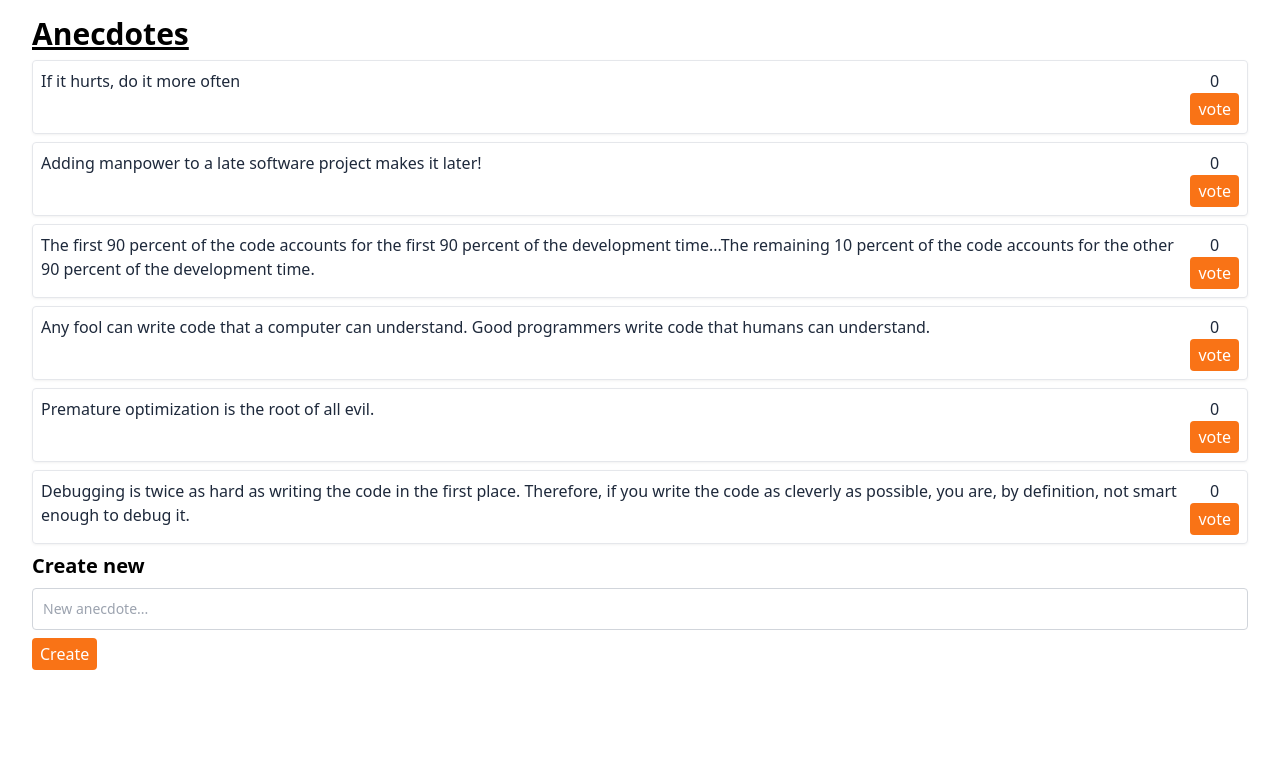
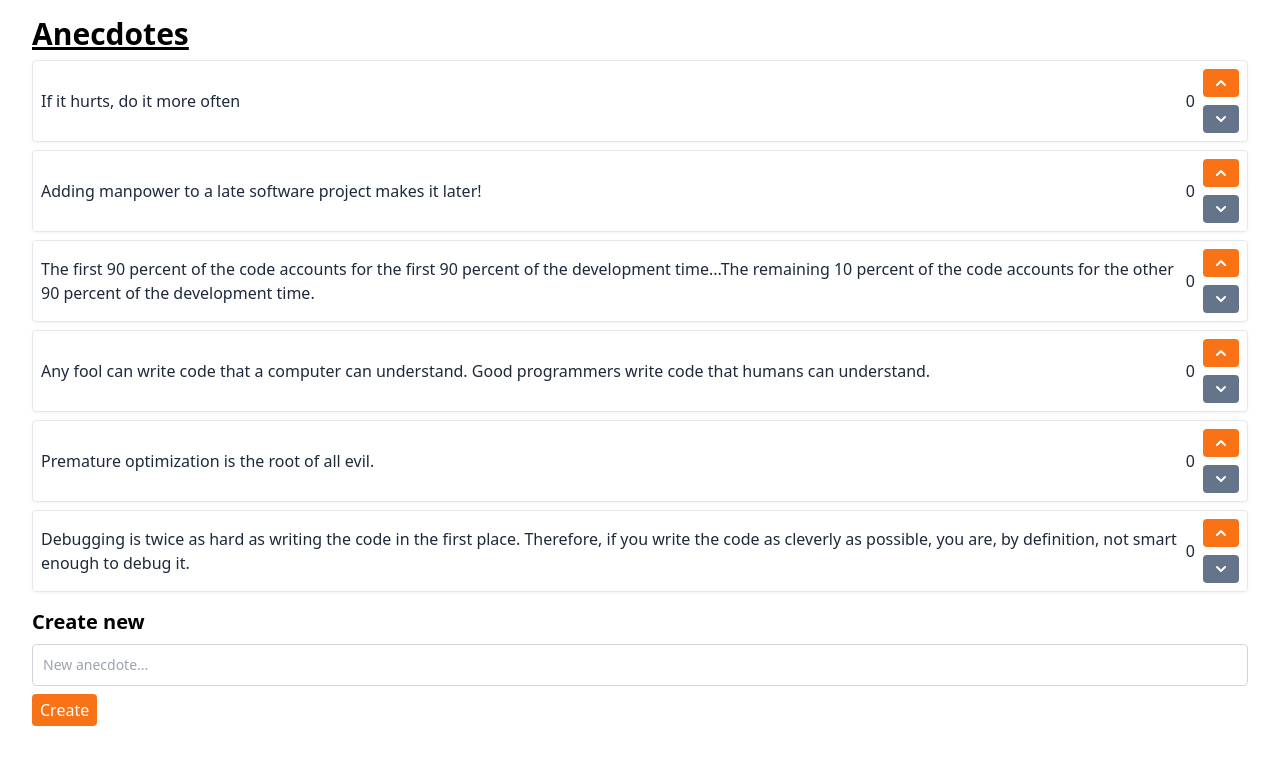
Before and after one commit to gjohnsx/fullstackopen, a React (Create React App) app in the folder part6/redux-anecdotes/: page / in a window 1280 px wide. Shown: the top 764 px of the page. Built offline with nearby package versions, Linux system fonts and the light colour scheme.

Commit message:
ex 6.5 anecdotes ordered by votes, downvote button

```diff
--- a/part6/redux-anecdotes/package.json
+++ b/part6/redux-anecdotes/package.json
@@ -3,6 +3,7 @@
   "version": "0.1.0",
   "private": true,
   "dependencies": {
+    "@heroicons/react": "^1.0.6",
     "@testing-library/jest-dom": "^5.16.4",
     "@testing-library/react": "^13.1.1",
     "@testing-library/user-event": "^14.1.1",
--- a/part6/redux-anecdotes/src/App.js
+++ b/part6/redux-anecdotes/src/App.js
@@ -1,69 +1,93 @@
-import { useSelector, useDispatch } from 'react-redux';
-import { addLike, createAnecdote } from './reducers/anecdoteReducer';
+import { useSelector, useDispatch } from "react-redux";
+import {
+  addLike,
+  subtractLike,
+  createAnecdote,
+} from "./reducers/anecdoteReducer";
+
+import { ChevronUpIcon, ChevronDownIcon } from "@heroicons/react/solid";
 
 const App = () => {
-  const anecdotes = useSelector(state => state);
+  const anecdotes = useSelector((state) => state.sort((a, b) => b.votes - a.votes));
   const dispatch = useDispatch();
 
-  const vote = (id) => {
-    console.log('adding vote for id:', id);
+  const upvote = (id) => {
+    console.log("upvoting id:", id);
     dispatch(addLike(id));
   };
 
-  const addNew = event => {
+  const downvote = (id) => {
+    console.log("downvoting id:", id);
+    dispatch(subtractLike(id));
+  };
+
+  const addNew = (event) => {
     event.preventDefault();
-    console.log('adding new...');
+    console.log("adding new...");
     // get the data from the input field
     const content = event.target.anecdote.value;
-    console.log('content =', content)
+    console.log("content =", content);
     // dispatch an event with createAnecdote and the data
-    event.target.anecdote.value = ''
+    event.target.anecdote.value = "";
     dispatch(createAnecdote(content));
   };
 
+  const AnecdotesRender = () => {
+    // const anecdotesSorted = anecdotes.sort((a, b) => b.votes - a.votes);
+    const anecdotesSorted = anecdotes.slice();
     return (
-    <div className='container py-4'>
-      <h2 className='text-3xl font-bold underline'>Anecdotes</h2>
-
-      <div className='py-2'>
-
-        {anecdotes.map(anecdote =>
-          <div key={anecdote.id} className='flex mb-2 p-2 border rounded drop-shadow-sm bg-white text-slate-800'>
-            <div className='mr-auto'>{anecdote.content}</div>
-            <div className='flex flex-col justify-center items-center'>
+      anecdotesSorted.map((anecdote) => (
+        <div
+          key={anecdote.id}
+          className="flex my-2 p-2 border rounded drop-shadow-sm bg-white text-slate-800 items-center"
+        >
+          <p className="mr-auto">{anecdote.content}</p>
           <p>{anecdote.votes}</p>
+          <div className="vote-buttons flex flex-col ml-2">
             <button
-                onClick={() => vote(anecdote.id)}
-                className='px-2 py-1 bg-orange-500 hover:bg-orange-600 rounded text-white'
+              onClick={() => upvote(anecdote.id)}
+              className="px-2 py-1 bg-orange-500 hover:bg-orange-600 rounded text-white mb-2"
             >
-                  vote
+              <ChevronUpIcon className="h-5 w-5 text-white" />
+            </button>
+            <button
+              onClick={() => downvote(anecdote.id)}
+              className="px-2 py-1 bg-slate-500 hover:bg-slate-600 rounded text-white"
+            >
+              <ChevronDownIcon className="h-5 w-5 text-white" />
             </button>
           </div>
         </div>
-        )}
+      ))
+    );
+  };
 
-        <div className=''>
-          <h2 className='text-xl font-semibold'>Create new</h2>
+  return (
+    <div className="container py-4">
+      <h2 className="text-3xl font-bold underline">Anecdotes</h2>
+
+      <AnecdotesRender />
+
+      <div className="py-2">
+        <div className="">
+          <h2 className="text-xl font-semibold">Create new</h2>
           <form onSubmit={addNew}>
-            <div className='my-2'>
+            <div className="my-2">
               <input
-                type='textarea'
-                name='anecdote'
+                type="textarea"
+                name="anecdote"
                 placeholder="New anecdote..."
-                className='block p-2.5 w-full text-sm rounded border border-gray-300'
+                className="block p-2.5 w-full text-sm rounded border border-gray-300"
               />
             </div>
-            <button
-              className='px-2 py-1 bg-orange-500 hover:bg-orange-600 rounded text-white'
-            >
+            <button className="px-2 py-1 bg-orange-500 hover:bg-orange-600 rounded text-white">
               Create
             </button>
           </form>
         </div>
       </div>
+    </div>
+  );
+};
 
-    </div>
-  )
-}
-
-export default App
+export default App;
--- a/part6/redux-anecdotes/src/reducers/anecdoteReducer.js
+++ b/part6/redux-anecdotes/src/reducers/anecdoteReducer.js
@@ -30,7 +30,14 @@ export const createAnecdote = (content) => {
 
 export const addLike = (id) => {
   return {
-    type: 'VOTE',
+    type: 'UPVOTE',
+    data: { id }
+  };
+};
+
+export const subtractLike = (id) => {
+  return {
+    type: 'DOWNVOTE',
     data: { id }
   };
 };
@@ -42,15 +49,25 @@ const reducer = (state = initialState, action) => {
   console.log('action', action)
 
   switch(action.type) {
-    case 'VOTE':
-      const id = action.data.id;
-      const anecdoteToVote = state.find(a => a.id === id);
+    case 'UPVOTE':
+      const upvoteId = action.data.id;
+      const anecdoteToUpvote = state.find(a => a.id === upvoteId);
       const changedAnecdote = {
-        ...anecdoteToVote,
-        votes: anecdoteToVote.votes + 1
+        ...anecdoteToUpvote,
+        votes: anecdoteToUpvote.votes + 1
       }
       return state.map(a =>
-        a.id !== id ? a : changedAnecdote
+        a.id !== upvoteId ? a : changedAnecdote
+      )
+    case 'DOWNVOTE':
+      const downvoteId = action.data.id;
+      const anecdoteToDownvote = state.find(a => a.id === downvoteId);
+      const changedAnecdoteDownvote = {
+        ...anecdoteToDownvote,
+        votes: anecdoteToDownvote.votes -1
+      }
+      return state.map(a =>
+        a.id !== downvoteId ? a : changedAnecdoteDownvote
       )
     case 'NEW_ANECDOTE':
       return [
```
Also changed, not shown: 1 other file (tests, documents, lock files or other folders). Lines whose indentation alone changed are shown as unchanged.
